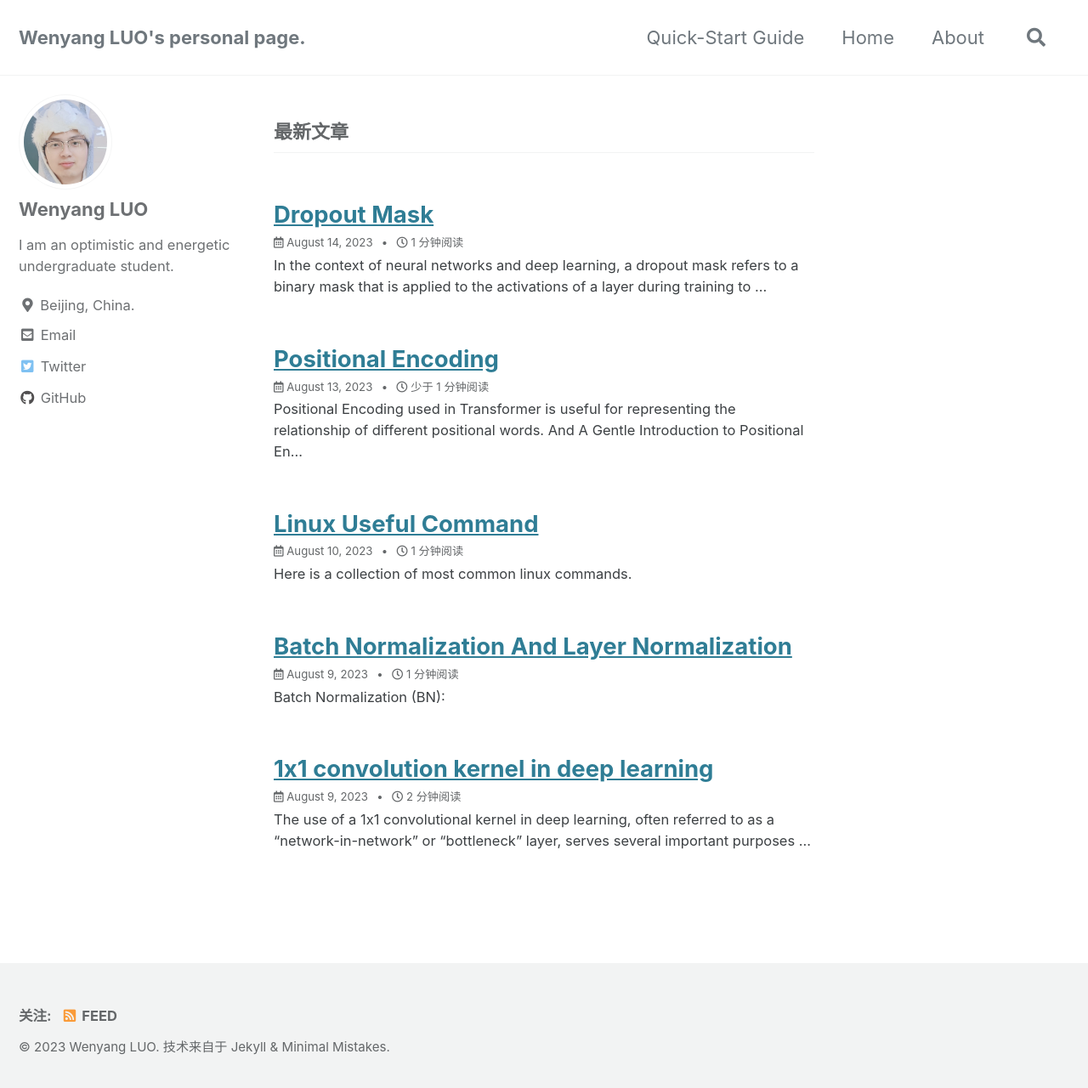
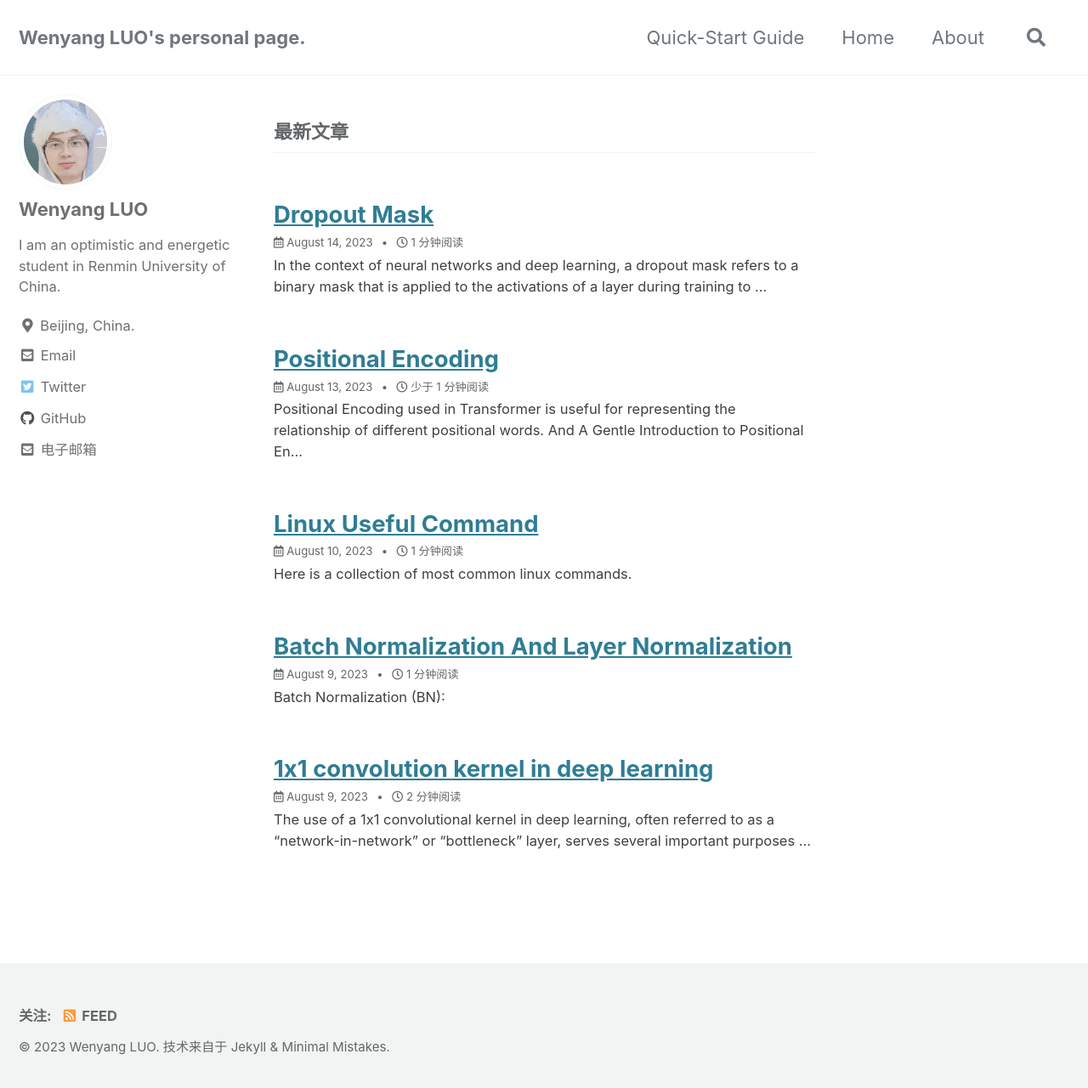
Before and after one commit to timturing/timturing.github.io, a Jekyll site: the page built from index.html, in a window 1280 px wide and 1288 px high. Shown: the top 1280 px of the window at 85% size. Built offline with Jekyll 4.4.1, drawn with Linux system fonts in a browser that asks for light colours; cached includes are drawn as plain includes; the list of posts is cut into pages by our own code.

Commit message:
Add post

```diff
--- a/_config.yml
+++ b/_config.yml
@@ -106,9 +106,9 @@ analytics:
 author:
   name             : "Wenyang LUO"
   avatar           : "/assets/images/avator.jpg" # path of avatar image, e.g. "/assets/images/bio-photo.jpg"
-  bio              : "I am an optimistic and energetic undergraduate student."
+  bio              : "I am an optimistic and energetic student in Renmin University of China."
   location         : "Beijing, China."
-  email            :
+  email            : "luowenyang@ruc.edu.cn"
   links:
     - label: "Email"
       icon: "fas fa-fw fa-envelope-square"
```
